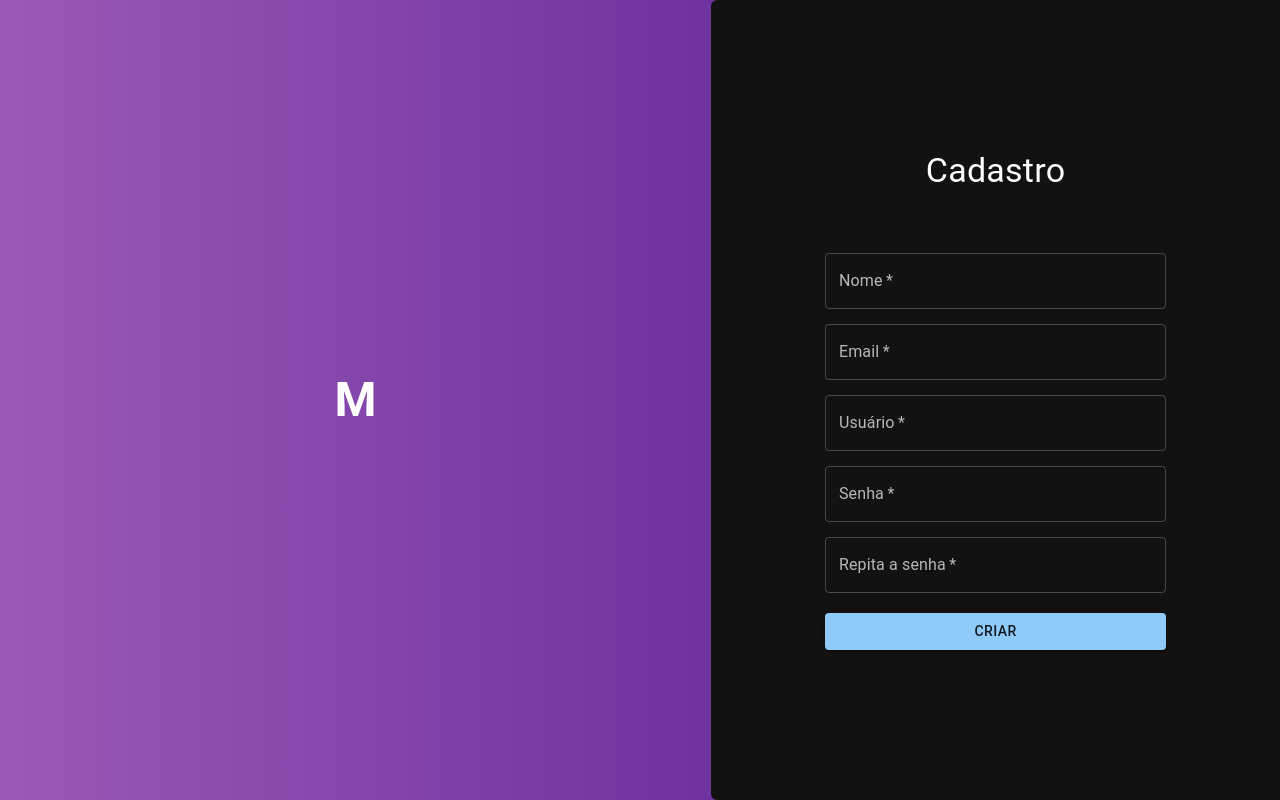
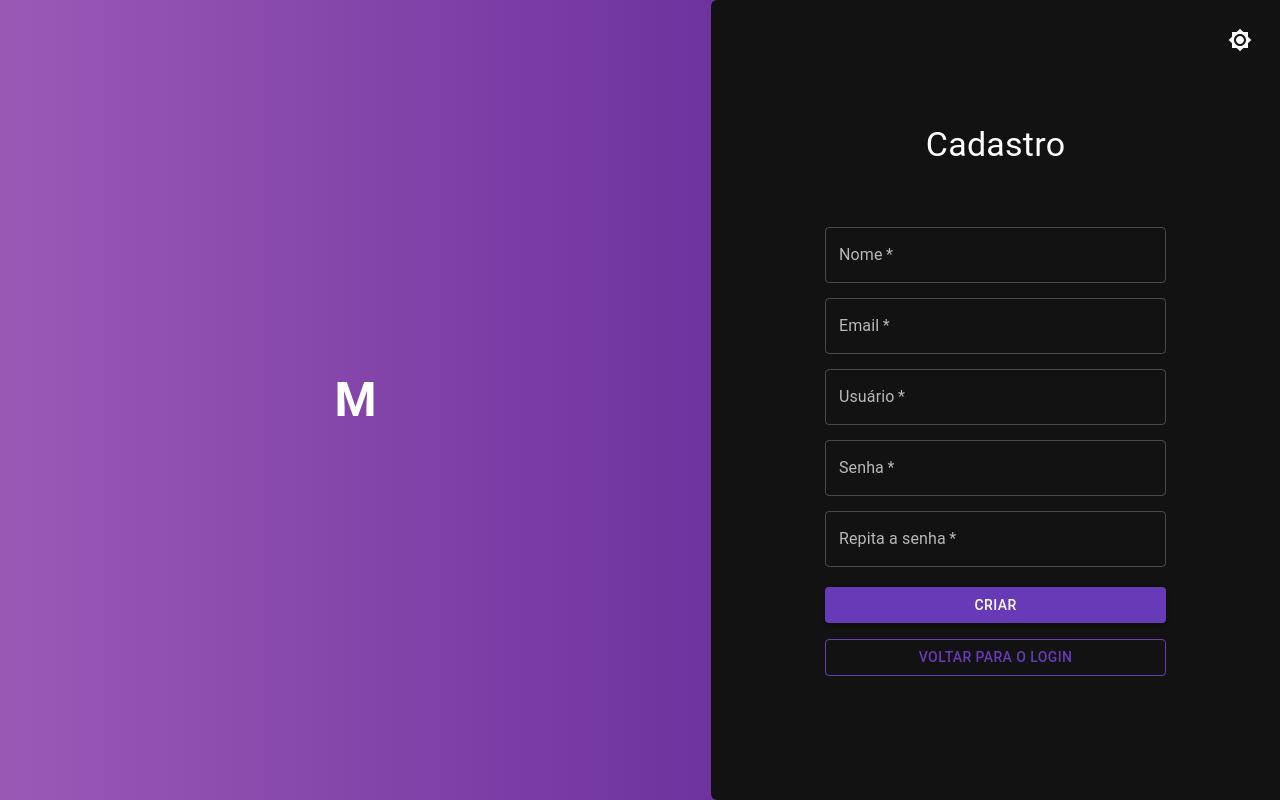
Before and after one commit to murilomelo7/rede-social, a React (Create React App) app in the folder frontend/: page /cadastro in a window 1280 px wide. Built offline with nearby package versions, Linux system fonts and the light colour scheme.

Commit message:
features

```diff
--- a/frontend/src/App.js
+++ b/frontend/src/App.js
@@ -1,35 +1,32 @@
-import React from 'react';
+import React, { useState } from 'react';
 
 import Inicial from './pages/Inicial/Inicial';
 import Login from './pages/Login/Login';
 import Cadastro from './pages/Cadastro/Cadastro';
 
-import { ThemeProvider, createTheme, CssBaseline } from '@mui/material';
+import { ThemeProvider, createTheme, CssBaseline, IconButton } from '@mui/material';
 import { BrowserRouter as Router, Route, Routes } from 'react-router-dom';
 import { deepPurple, lightBlue } from '@mui/material/colors';
+import { Brightness4, Brightness7 } from '@mui/icons-material';
+
 import Layout from './pages/Layout/Layout';
+import lightTheme from './themes/lightTheme';
+import darkTheme from './themes/darkTheme';
 
-// Configuração do tema em modo escuro
-const darkTheme = createTheme({
-  palette: {
-    mode: 'dark',
-    palette: {
-      primary: deepPurple,
-      secondary: lightBlue,
-    },
-  },
-});
-const lightTheme = createTheme({
-  palette: {
-    mode: 'light',
-    main: '#ff5252',
+const darkThemeMode = createTheme(darkTheme);
+const lightThemeMode = createTheme(lightTheme);
 
-  },
-});
 
 function App() {
+
+  const [isDarkMode, setIsDarkMode] = useState(true);
+
+  const toggleTheme = () => {
+    setIsDarkMode(!isDarkMode);
+  };
+
   return (
-    <ThemeProvider theme={darkTheme}>
+<ThemeProvider theme={isDarkMode ? darkThemeMode : lightThemeMode}>
       <CssBaseline />
       <Router>
         <Routes>
@@ -39,6 +36,13 @@ function App() {
           <Route path="/home" element={<Layout />} />
 
           </Routes>
+          <IconButton
+              onClick={toggleTheme}
+              color="inherit"
+              style={{ position: 'fixed', top: '20px', right: '20px' }}
+            >
+          {isDarkMode ? <Brightness7 /> : <Brightness4 />}  {/* Exibe o ícone conforme o tema atual */}
+        </IconButton>
       </Router>
     </ThemeProvider>
   );
--- /dev/null
+++ b/frontend/src/components/Feed/Feed.jsx
@@ -0,0 +1,24 @@
+import React from 'react';
+import { Box, Container } from '@mui/material';
+import Post from '../Post/Post';
+
+function Feed() {
+  // Array de postagens (pode ser substituído por dados reais de uma API)
+  const posts = [
+    { title: 'Postagem 1', content: 'Conteúdo da primeira postagem' },
+    { title: 'Postagem 2', content: 'Conteúdo da segunda postagem' },
+    { title: 'Postagem 3', content: 'Conteúdo da terceira postagem' },
+  ];
+
+  return (
+    <Box sx={{ marginTop: '20px' }}>
+      <Container maxWidth="md">
+        {posts.map((post, index) => (
+          <Post key={index} title={post.title} content={post.content} />
+        ))}
+      </Container>
+    </Box>
+  );
+}
+
+export default Feed;
--- /dev/null
+++ b/frontend/src/components/NewPostForm/NewPostForm.jsx
@@ -0,0 +1,42 @@
+import React, { useState } from 'react';
+import { TextField, Button, Box, Typography, Stack } from '@mui/material';
+
+// Componente de Formulário de Nova Postagem
+function NewPostForm({ onPostSubmit }) {
+  const [title, setTitle] = useState('');
+  const [content, setContent] = useState('');
+
+  const handleSubmit = (event) => {
+    event.preventDefault();
+    // Chama o onPostSubmit passando a nova postagem
+    onPostSubmit({ title, content });
+
+    // Limpa os campos do formulário após o envio
+    setTitle('');
+    setContent('');
+  };
+
+  return (
+    <Box sx={{ marginBottom: '20px', backgroundColor: 'background.paper', borderRadius: '8px' }}>
+      <form onSubmit={handleSubmit}>
+        <Stack spacing={2}>
+          <TextField
+            placeholder='O que está pensando?'
+            variant="outlined"
+            fullWidth
+            multiline
+            rows={4}
+            value={content}
+            onChange={(e) => setContent(e.target.value)}
+            required
+          />
+          <Button type="submit" variant="contained" color="primary">
+            Postar
+          </Button>
+        </Stack>
+      </form>
+    </Box>
+  );
+}
+
+export default NewPostForm;
--- /dev/null
+++ b/frontend/src/components/Post/Post.jsx
@@ -0,0 +1,48 @@
+import React, { useState } from 'react';
+import { Card, CardContent, Typography, CardActions, IconButton, Box } from '@mui/material';
+import FavoriteIcon from '@mui/icons-material/Favorite';
+import RepeatIcon from '@mui/icons-material/Repeat';
+
+function Post({ title, content }) {
+  const [likes, setLikes] = useState(0);
+  const [retweets, setRetweets] = useState(0);
+
+  // Função para lidar com o clique no botão de like
+  const handleLike = () => {
+    setLikes(likes + 1);
+  };
+
+  // Função para lidar com o clique no botão de retweet
+  const handleRetweet = () => {
+    setRetweets(retweets + 1);
+  };
+
+  return (
+    <Card sx={{ marginBottom: '20px' }}>
+      <CardContent>
+        <Typography variant="h6" component="div">
+          {title}
+        </Typography>
+        <Typography variant="body2" color="text.secondary" sx={{ marginTop: '10px' }}>
+          {content}
+        </Typography>
+      </CardContent>
+      <CardActions>
+        <IconButton onClick={handleLike} color="error">
+          <FavoriteIcon />
+        </IconButton>
+        <Typography variant="body2" color="text.secondary">
+          {likes}
+        </Typography>
+        <IconButton onClick={handleRetweet} color="primary">
+          <RepeatIcon />
+        </IconButton>
+        <Typography variant="body2" color="text.secondary">
+          {retweets}
+        </Typography>
+      </CardActions>
+    </Card>
+  );
+}
+
+export default Post;
--- a/frontend/src/pages/Cadastro/Cadastro.jsx
+++ b/frontend/src/pages/Cadastro/Cadastro.jsx
@@ -1,8 +1,10 @@
 import React, { useState } from 'react';
 
 import { Box, Button, Stack, TextField, Typography } from "@mui/material";
+import { useNavigate } from 'react-router-dom';
 
  function Cadastro(){
+  const navigate = useNavigate();
 
   const [formValue, setFormValue] = useState({});
 
@@ -12,6 +14,11 @@ import { Box, Button, Stack, TextField, Typography } from "@mui/material";
     console.log(formValue);
 
   };
+
+
+  const handleVoltaLoginClick = () => {
+    navigate('/');
+  }
 
   return (
     <Box sx={{ height: '100vh',
@@ -99,6 +106,9 @@ import { Box, Button, Stack, TextField, Typography } from "@mui/material";
             Criar
           </Button>
         </form>
+          <Button variant="outlined" color="primary" onClick={handleVoltaLoginClick}>
+            Voltar para o login
+          </Button>
         </Stack>
       </Box>
 
--- a/frontend/src/pages/Layout/Layout.jsx
+++ b/frontend/src/pages/Layout/Layout.jsx
@@ -1,28 +1,39 @@
-import React from 'react';
+import React, { useState } from 'react';
 import { CssBaseline, Typography, Box, Toolbar, Container } from '@mui/material';
 import Sidebar from '../../components/Sidebar/Sidebar';
 import Navbar from '../../components/Navbar/Navbar';
+import Feed from '../../components/Feed/Feed';
+import NewPostForm from '../../components/NewPostForm/NewPostForm';
+import Post from '../../components/Post/Post';
 
-const drawerWidth = 240;
 
 function Layout() {
+
+  const [posts, setPosts] = useState([
+  ]);
+
+  const handleNewPost = (newPost) => {
+    setPosts([newPost, ...posts]);  // Adiciona a nova postagem ao início do array de postagens
+  };
+
+
   return (
     <Box sx={{ display: 'flex' }}>
       <CssBaseline />
-
       <Sidebar />
-
-      {/* Conteúdo principal centralizado */}
-      <Box component="main" sx={{ flexGrow: 1, ml: `${drawerWidth}px` }}>
-        <Toolbar />
+      <Box component="main" sx={{ flexGrow: 1}}>
         <Container maxWidth="md">
-          <Typography variant="h4" gutterBottom>
-            Home
-          </Typography>
-          {/* Conteúdo principal */}
-          <Typography variant="body1" color="text.secondary">
-            Aqui vai o conteúdo principal da página, como o feed de postagens ou tweets.
-          </Typography>
+            <Typography variant="h4" gutterBottom style={{marginTop:'10px'}}>
+                Home
+            </Typography>
+            <Typography variant="h4" gutterBottom>
+                <NewPostForm onPostSubmit={handleNewPost} />
+            </Typography>
+            <Typography variant="body1" color="text.secondary">
+            {posts.map((post, index) => (
+              <Post key={index} title={post.title} content={post.content} />
+            ))}
+            </Typography>
         </Container>
       </Box>
       <Navbar />
--- /dev/null
+++ b/frontend/src/themes/darkTheme.js
@@ -0,0 +1,34 @@
+import { deepPurple, lightBlue } from "@mui/material/colors";
+
+export default {
+  palette: {
+    mode: 'dark',
+    primary: deepPurple,
+    secondary: lightBlue,
+  },
+  components: {
+    MuiButton: {
+      styleOverrides: {
+        root: {
+          // Para o botão 'contained'
+          '&.MuiButton-contained': {
+            backgroundColor: deepPurple[500],
+            color: 'white',
+            '&:hover': {
+              backgroundColor: deepPurple[700],
+            },
+          },
+          // Para o botão 'outlined'
+          '&.MuiButton-outlined': {
+            borderColor: deepPurple[500],  // Cor da borda
+            color: deepPurple[500],  // Cor do texto
+            '&:hover': {
+              borderColor: deepPurple[700],  // Hover da borda
+              color: deepPurple[700],  // Cor do texto no hover
+            },
+          },
+        },
+      },
+    },
+  },
+};
--- /dev/null
+++ b/frontend/src/themes/lightTheme.js
@@ -0,0 +1,34 @@
+import { deepPurple, lightBlue } from "@mui/material/colors";
+
+export default {
+  palette: {
+    mode: 'light',
+    primary: deepPurple,
+    secondary: lightBlue,
+  },
+  components: {
+    MuiButton: {
+      styleOverrides: {
+        root: {
+          // Para o botão 'contained'
+          '&.MuiButton-contained': {
+            backgroundColor: deepPurple[500],
+            color: 'white',
+            '&:hover': {
+              backgroundColor: deepPurple[700],
+            },
+          },
+          // Para o botão 'outlined'
+          '&.MuiButton-outlined': {
+            borderColor: deepPurple[500],  // Cor da borda
+            color: deepPurple[500],  // Cor do texto
+            '&:hover': {
+              borderColor: deepPurple[700],  // Hover da borda
+              color: deepPurple[700],  // Cor do texto no hover
+            },
+          },
+        },
+      },
+    },
+  },
+}
```
